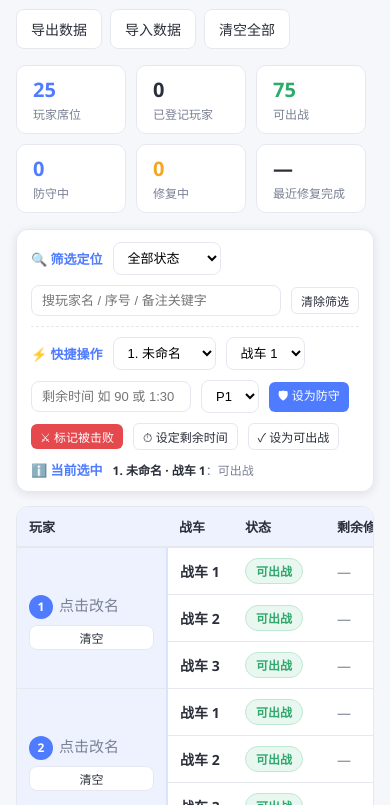
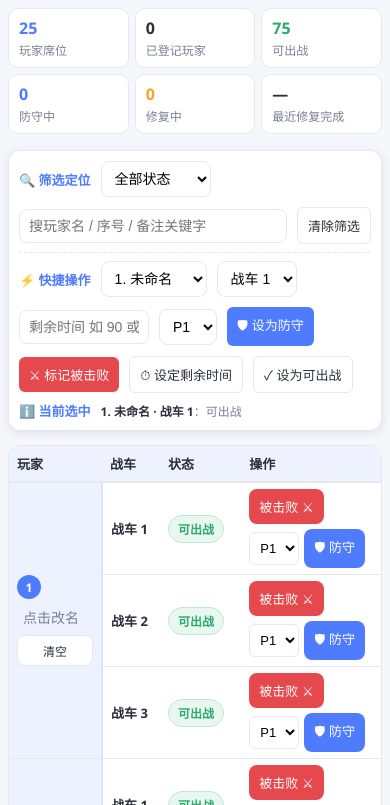
Before and after one commit to lingluo493/city-king, a plain HTML site: page index.html in a window 390 px wide. Shown: the part 133-938 px from the top of the page. Drawn offline with Linux system fonts and the light colour scheme.

Commit message:
mobile: 操作列前移至状态列后，新增手机端样式优化

```diff
--- a/index.html
+++ b/index.html
@@ -72,7 +72,7 @@
   .panel .hint b { color: var(--text); }
 
   .table-wrap { background: var(--card); border: 1px solid var(--border); border-radius: 12px; overflow-x: auto; }
-  table { width: 100%; border-collapse: collapse; font-size: 14px; min-width: 920px; }
+  table { width: 100%; border-collapse: collapse; font-size: 14px; min-width: 800px; }
   thead th {
     background: var(--primary-soft); color: var(--text); font-size: 13px; text-align: left;
     padding: 10px 12px; border-bottom: 2px solid var(--border); white-space: nowrap;
@@ -126,7 +126,7 @@
   .note-input:focus { outline: none; background: #fff; border-color: var(--primary); }
 
   .car-name { font-weight: 600; white-space: nowrap; }
-  .actions { display: flex; gap: 6px; }
+  .actions { display: flex; gap: 6px; flex-wrap: wrap; align-items: center; }
   .actions .hit { background: var(--danger); }
   .actions .cancel { background: var(--card); color: var(--muted); border: 1px solid var(--border); }
   .actions .reset { background: var(--card); color: var(--ok); border: 1px solid var(--ok); }
@@ -141,6 +141,36 @@
     box-shadow: 0 4px 16px rgba(0,0,0,.25); max-width: 80vw;
   }
   .toast.show { opacity: 1; transform: translateX(-50%) translateY(0); }
+
+  /* 手机端优化 */
+  @media (max-width: 720px) {
+    body { padding: 12px 8px 40px; }
+    header h1 { font-size: 18px; }
+    header .sub { font-size: 12px; }
+    .topbtns button { padding: 7px 10px; font-size: 13px; }
+    .stats { gap: 6px; }
+    .stat { min-width: 88px; padding: 8px 10px; flex: 1 1 30%; }
+    .stat .num { font-size: 16px; }
+    .panel { padding: 10px; gap: 8px; }
+    .panel select, .panel input[type="text"] { padding: 8px 9px; font-size: 14px; }
+    .panel .qbtn-hit { padding: 10px 12px; font-size: 14px; }
+    .panel .mini { padding: 8px 10px; font-size: 13px; }
+    #qPlayer { max-width: 140px !important; }
+    #qTime { width: 130px !important; }
+    table { min-width: 680px; font-size: 13px; }
+    thead th { padding: 8px 8px; }
+    tbody td { padding: 6px 8px; }
+    .actions { gap: 5px; }
+    .actions .mini { padding: 8px 10px; font-size: 13px; border-radius: 8px; }
+    .def-select { padding: 7px 6px; font-size: 13px; }
+    .set-time input { width: 80px; padding: 7px 8px; font-size: 13px; }
+    .set-time button { padding: 7px 9px; font-size: 13px; }
+    .note-input { min-width: 120px; font-size: 14px; padding: 7px 8px; }
+    .player-cell .pname { font-size: 14px; }
+    .pbtns .ghost { padding: 6px 8px; font-size: 12px; }
+    .badge { font-size: 12px; padding: 4px 9px; }
+    .legend { font-size: 11px; }
+  }
 </style>
 </head>
 <body>
@@ -352,12 +382,12 @@
     table.innerHTML = `
       <thead>
         <tr>
-          <th style="width:150px">玩家</th>
-          <th style="width:66px">战车</th>
-          <th style="width:92px">状态</th>
+          <th style="width:110px">玩家</th>
+          <th style="width:60px">战车</th>
+          <th style="width:86px">状态</th>
+          <th style="width:160px">操作</th>
           <th style="width:215px">剩余修复时间</th>
           <th>备注</th>
-          <th style="width:130px">操作</th>
         </tr>
       </thead>`;
     const tbody = document.createElement("tbody");
@@ -426,57 +456,6 @@
         tdS.appendChild(badge);
         tr.appendChild(tdS);
 
-        // 剩余时间
-        const tdT = document.createElement("td");
-        if (st === "repairing") {
-          const cd = document.createElement("div");
-          cd.className = "countdown";
-          const remain = c.defeatedAt + REPAIR_MS - Date.now();
-          cd.textContent = fmt(remain);
-          cdEls[c.id] = cd;
-          tdT.appendChild(cd);
-          const sub = document.createElement("div");
-          sub.className = "cd-sub";
-          sub.textContent = "预计 " + fmtClock(c.defeatedAt + REPAIR_MS) + " 完成";
-          tdT.appendChild(sub);
-          const setBox = document.createElement("div");
-          setBox.className = "set-time";
-          const inp = document.createElement("input");
-          inp.placeholder = "如 90 或 1:30";
-          inp.title = "输入剩余时间：纯数字=分钟，1:30=1小时30分";
-          const btn = mkBtn("设定", "mini", () => {
-            const ms = parseRemain(inp.value);
-            if (ms === null) { toast("格式不对：输入分钟数（如 90）或 时:分（如 1:30）"); return; }
-            c.defeatedAt = Date.now() + ms - REPAIR_MS;
-            notifiedDone.delete(c.id);
-            saveData(); render();
-            toast(`玩家 ${pi + 1} 战车 ${ci + 1} 剩余修复时间已设为 ${fmt(ms)}`);
-          });
-          inp.addEventListener("keydown", e => { if (e.key === "Enter") btn.click(); });
-          setBox.appendChild(inp); setBox.appendChild(btn);
-          tdT.appendChild(setBox);
-        } else if (st === "done") {
-          const cd = document.createElement("div");
-          cd.className = "countdown finished";
-          cd.textContent = "00:00:00";
-          tdT.appendChild(cd);
-        } else {
-          tdT.innerHTML = `<span style="color:var(--muted)">—</span>`;
-        }
-        tr.appendChild(tdT);
-
-        // 备注（自由文本）
-        const tdNote = document.createElement("td");
-        const note = document.createElement("input");
-        note.type = "text";
-        note.className = "note-input";
-        note.placeholder = "如：套路 / 非套路";
-        note.value = c.note || "";
-        note.maxLength = 40;
-        note.addEventListener("input", () => { c.note = note.value; saveData(); });
-        tdNote.appendChild(note);
-        tr.appendChild(tdNote);
-
         // 操作
         const tdA = document.createElement("td");
         const acts = document.createElement("div");
@@ -534,6 +513,57 @@
         }
         tdA.appendChild(acts);
         tr.appendChild(tdA);
+
+        // 剩余时间
+        const tdT = document.createElement("td");
+        if (st === "repairing") {
+          const cd = document.createElement("div");
+          cd.className = "countdown";
+          const remain = c.defeatedAt + REPAIR_MS - Date.now();
+          cd.textContent = fmt(remain);
+          cdEls[c.id] = cd;
+          tdT.appendChild(cd);
+          const sub = document.createElement("div");
+          sub.className = "cd-sub";
+          sub.textContent = "预计 " + fmtClock(c.defeatedAt + REPAIR_MS) + " 完成";
+          tdT.appendChild(sub);
+          const setBox = document.createElement("div");
+          setBox.className = "set-time";
+          const inp = document.createElement("input");
+          inp.placeholder = "如 90 或 1:30";
+          inp.title = "输入剩余时间：纯数字=分钟，1:30=1小时30分";
+          const btn = mkBtn("设定", "mini", () => {
+            const ms = parseRemain(inp.value);
+            if (ms === null) { toast("格式不对：输入分钟数（如 90）或 时:分（如 1:30）"); return; }
+            c.defeatedAt = Date.now() + ms - REPAIR_MS;
+            notifiedDone.delete(c.id);
+            saveData(); render();
+            toast(`玩家 ${pi + 1} 战车 ${ci + 1} 剩余修复时间已设为 ${fmt(ms)}`);
+          });
+          inp.addEventListener("keydown", e => { if (e.key === "Enter") btn.click(); });
+          setBox.appendChild(inp); setBox.appendChild(btn);
+          tdT.appendChild(setBox);
+        } else if (st === "done") {
+          const cd = document.createElement("div");
+          cd.className = "countdown finished";
+          cd.textContent = "00:00:00";
+          tdT.appendChild(cd);
+        } else {
+          tdT.innerHTML = `<span style="color:var(--muted)">—</span>`;
+        }
+        tr.appendChild(tdT);
+
+        // 备注（自由文本）
+        const tdNote = document.createElement("td");
+        const note = document.createElement("input");
+        note.type = "text";
+        note.className = "note-input";
+        note.placeholder = "如：套路 / 非套路";
+        note.value = c.note || "";
+        note.maxLength = 40;
+        note.addEventListener("input", () => { c.note = note.value; saveData(); });
+        tdNote.appendChild(note);
+        tr.appendChild(tdNote);
 
         tbody.appendChild(tr);
         (rowEls[pi] = rowEls[pi] || []).push(tr);
```
